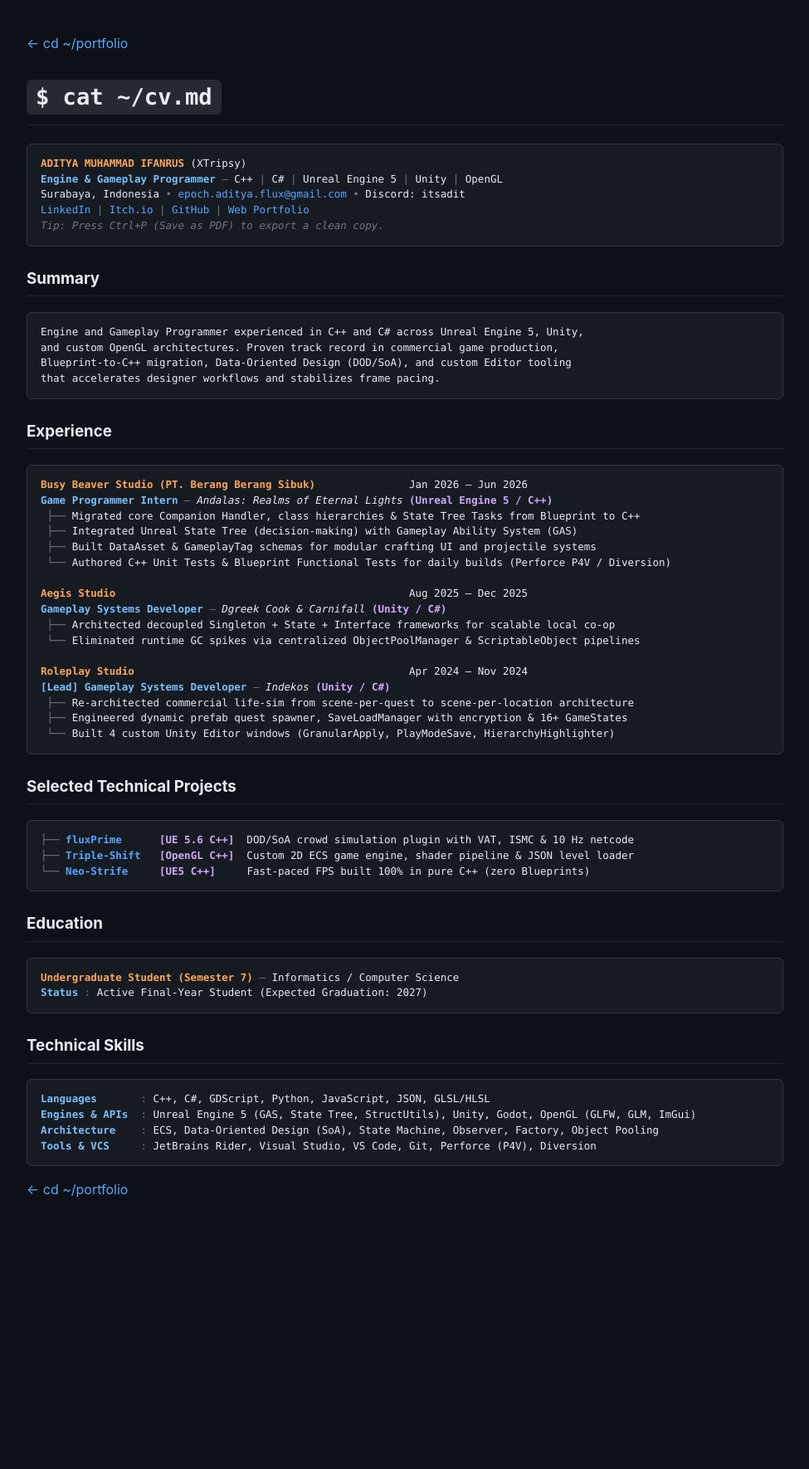
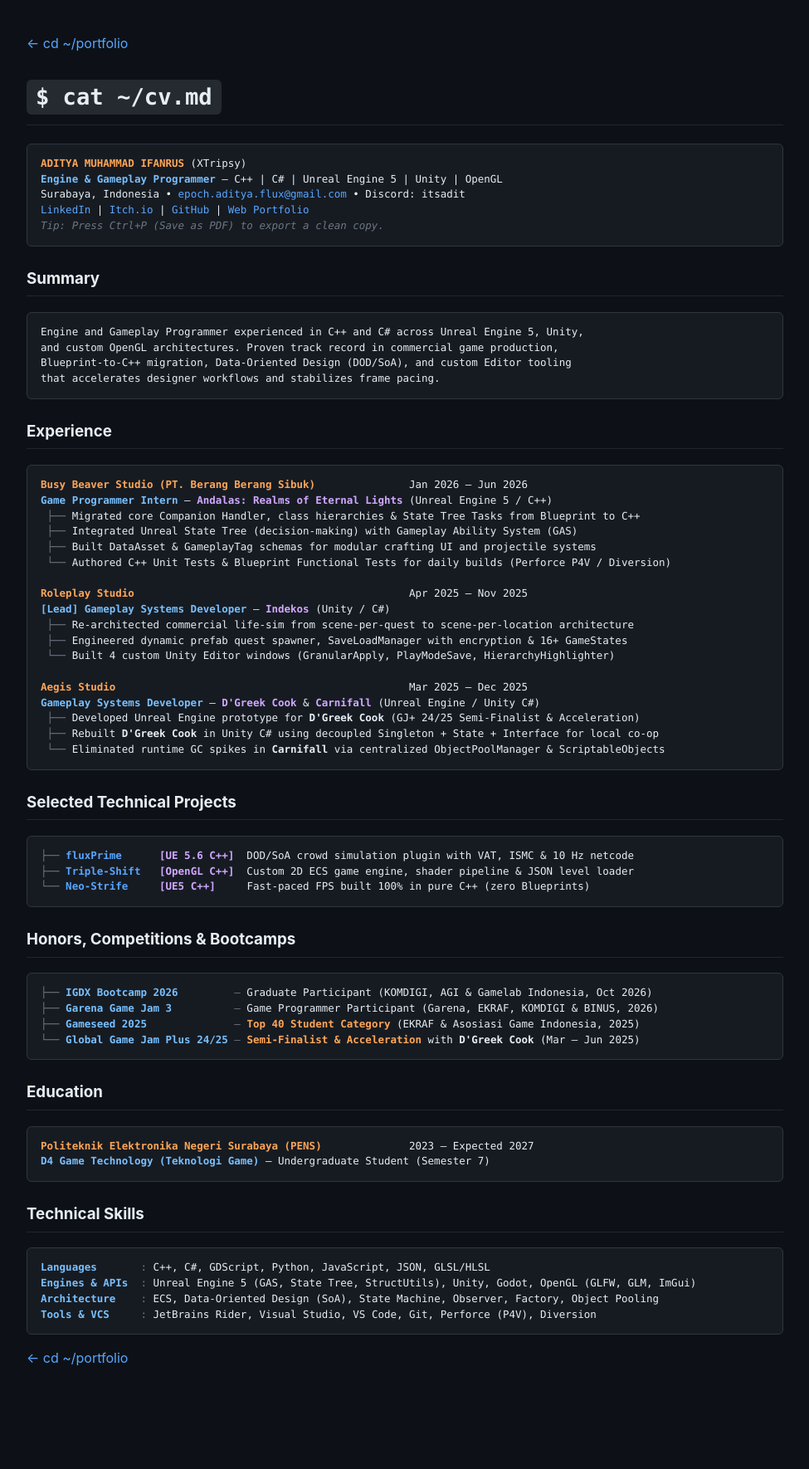
Before and after one commit to XTripsy/XTripsy, a Jekyll site: the page built from cv.md, in a window 1280 px wide. Shown: the whole page at 83% size, without its empty margins (152-1127 px from the left). Built offline with Jekyll 4.4.1, drawn with Linux system fonts in a browser that asks for light colours; our own code applies the rules of GitHub Pages for plain Markdown files; before the commit the page ends 1567 px from its top, so only the background shows below that.

Commit message:
Revise CV content and formatting
Updated CV with new experiences, skills, and projects.

```diff
--- a/cv.md
+++ b/cv.md
@@ -4,9 +4,9 @@
 
 <pre>
 <span class="t-accent">ADITYA MUHAMMAD IFANRUS</span> (XTripsy)
-<span class="t-key">Engine &amp; Gameplay Programmer</span> <span class="t-dim">—</span> C++ <span class="t-dim">|</span> C# <span class="t-dim">|</span> Unreal Engine 5 <span class="t-dim">|</span> Unity <span class="t-dim">|</span> OpenGL
-Surabaya, Indonesia <span class="t-dim">&bull;</span> <a href="https://mail.google.com/mail/?view=cm&fs=1&to=epoch.aditya.flux@gmail.com" target="_blank">epoch.aditya.flux@gmail.com</a> <span class="t-dim">&bull;</span> Discord: itsadit
-<a href="https://www.linkedin.com/in/aditya-muhammad-ifanrus-a55948332">LinkedIn</a> <span class="t-dim">|</span> <a href="https://aditya-muhammad-ifanrus.itch.io/">Itch.io</a> <span class="t-dim">|</span> <a href="https://github.com/XTripsy">GitHub</a> <span class="t-dim">|</span> <a href="https://xtripsy.github.io/XTripsy/">Web Portfolio</a>
+<span class="t-key">Engine &amp; Gameplay Programmer</span> — C++ | C# | Unreal Engine 5 | Unity | OpenGL
+Surabaya, Indonesia &bull; <a href="https://mail.google.com/mail/?view=cm&fs=1&to=epoch.aditya.flux@gmail.com" target="_blank">epoch.aditya.flux@gmail.com</a> &bull; Discord: itsadit
+<a href="https://www.linkedin.com/in/aditya-muhammad-ifanrus-a55948332">LinkedIn</a> | <a href="https://aditya-muhammad-ifanrus.itch.io/">Itch.io</a> | <a href="https://github.com/XTripsy">GitHub</a> | <a href="https://xtripsy.github.io/XTripsy/">Web Portfolio</a>
 <span class="t-dim"><i>Tip: Press Ctrl+P (Save as PDF) to export a clean copy.</i></span>
 </pre>
 
@@ -21,35 +21,44 @@ that accelerates designer workflows and stabilizes frame pacing.
 <h3>Experience</h3>
 <pre>
 <span class="t-accent">Busy Beaver Studio (PT. Berang Berang Sibuk)</span>               Jan 2026 – Jun 2026
-<span class="t-key">Game Programmer Intern</span> <span class="t-dim">—</span> <i>Andalas: Realms of Eternal Lights</i> <span class="t-hl">(Unreal Engine 5 / C++)</span>
+<span class="t-key">Game Programmer Intern</span> — <span class="t-hl">Andalas: Realms of Eternal Lights</span> (Unreal Engine 5 / C++)
  <span class="t-dim">├──</span> Migrated core Companion Handler, class hierarchies &amp; State Tree Tasks from Blueprint to C++
  <span class="t-dim">├──</span> Integrated Unreal State Tree (decision-making) with Gameplay Ability System (GAS)
  <span class="t-dim">├──</span> Built DataAsset &amp; GameplayTag schemas for modular crafting UI and projectile systems
  <span class="t-dim">└──</span> Authored C++ Unit Tests &amp; Blueprint Functional Tests for daily builds (Perforce P4V / Diversion)
 
-<span class="t-accent">Aegis Studio</span>                                               Aug 2025 – Dec 2025
-<span class="t-key">Gameplay Systems Developer</span> <span class="t-dim">—</span> <i>Dgreek Cook &amp; Carnifall</i> <span class="t-hl">(Unity / C#)</span>
- <span class="t-dim">├──</span> Architected decoupled Singleton + State + Interface frameworks for scalable local co-op
- <span class="t-dim">└──</span> Eliminated runtime GC spikes via centralized ObjectPoolManager &amp; ScriptableObject pipelines
-
-<span class="t-accent">Roleplay Studio</span>                                            Apr 2024 – Nov 2024
-<span class="t-key">[Lead] Gameplay Systems Developer</span> <span class="t-dim">—</span> <i>Indekos</i> <span class="t-hl">(Unity / C#)</span>
+<span class="t-accent">Roleplay Studio</span>                                            Apr 2025 – Nov 2025
+<span class="t-key">[Lead] Gameplay Systems Developer</span> — <span class="t-hl">Indekos</span> (Unity / C#)
  <span class="t-dim">├──</span> Re-architected commercial life-sim from scene-per-quest to scene-per-location architecture
  <span class="t-dim">├──</span> Engineered dynamic prefab quest spawner, SaveLoadManager with encryption &amp; 16+ GameStates
  <span class="t-dim">└──</span> Built 4 custom Unity Editor windows (GranularApply, PlayModeSave, HierarchyHighlighter)
+
+<span class="t-accent">Aegis Studio</span>                                               Mar 2025 – Dec 2025
+<span class="t-key">Gameplay Systems Developer</span> — <span class="t-hl">D'Greek Cook</span> &amp; <span class="t-hl">Carnifall</span> (Unreal Engine / Unity C#)
+ <span class="t-dim">├──</span> Developed Unreal Engine prototype for <b>D'Greek Cook</b> (GJ+ 24/25 Semi-Finalist &amp; Acceleration)
+ <span class="t-dim">├──</span> Rebuilt <b>D'Greek Cook</b> in Unity C# using decoupled Singleton + State + Interface for local co-op
+ <span class="t-dim">└──</span> Eliminated runtime GC spikes in <b>Carnifall</b> via centralized ObjectPoolManager &amp; ScriptableObjects
 </pre>
 
 <h3>Selected Technical Projects</h3>
 <pre>
-<span class="t-dim">├──</span> <a href="tools/fluxPrime/fluxPrime.md"><b>fluxPrime</b></a>      <span class="t-hl">[UE 5.6 C++]</span>  DOD/SoA crowd simulation plugin with VAT, ISMC &amp; 10 Hz netcode
+<span class="t-dim">├──</span> <a href="tools/fluxPrime.md"><b>fluxPrime</b></a>      <span class="t-hl">[UE 5.6 C++]</span>  DOD/SoA crowd simulation plugin with VAT, ISMC &amp; 10 Hz netcode
 <span class="t-dim">├──</span> <a href="games/triple-shift/tripleshift.md"><b>Triple-Shift</b></a>   <span class="t-hl">[OpenGL C++]</span>  Custom 2D ECS game engine, shader pipeline &amp; JSON level loader
 <span class="t-dim">└──</span> <a href="games/neo-strife/neostrife.md"><b>Neo-Strife</b></a>     <span class="t-hl">[UE5 C++]</span>     Fast-paced FPS built 100% in pure C++ (zero Blueprints)
 </pre>
 
+<h3>Honors, Competitions &amp; Bootcamps</h3>
+<pre>
+<span class="t-dim">├──</span> <span class="t-key">IGDX Bootcamp 2026</span>         <span class="t-dim">—</span> Graduate Participant (KOMDIGI, AGI &amp; Gamelab Indonesia, Oct 2026)
+<span class="t-dim">├──</span> <span class="t-key">Garena Game Jam 3</span>          <span class="t-dim">—</span> Game Programmer Participant (Garena, EKRAF, KOMDIGI &amp; BINUS, 2026)
+<span class="t-dim">├──</span> <span class="t-key">Gameseed 2025</span>              <span class="t-dim">—</span> <span class="t-accent">Top 40 Student Category</span> (EKRAF &amp; Asosiasi Game Indonesia, 2025)
+<span class="t-dim">└──</span> <span class="t-key">Global Game Jam Plus 24/25</span> <span class="t-dim">—</span> <span class="t-accent">Semi-Finalist &amp; Acceleration</span> with <b>D'Greek Cook</b> (Mar – Jun 2025)
+</pre>
+
 <h3>Education</h3>
 <pre>
-<span class="t-accent">Undergraduate Student (Semester 7)</span> <span class="t-dim">—</span> Informatics / Computer Science
-<span class="t-key">Status</span> <span class="t-dim">:</span> Active Final-Year Student (Expected Graduation: 2027)
+<span class="t-accent">Politeknik Elektronika Negeri Surabaya (PENS)</span>              2023 – Expected 2027
+<span class="t-key">D4 Game Technology (Teknologi Game)</span> — Undergraduate Student (Semester 7)
 </pre>
 
 <h3>Technical Skills</h3>
```
